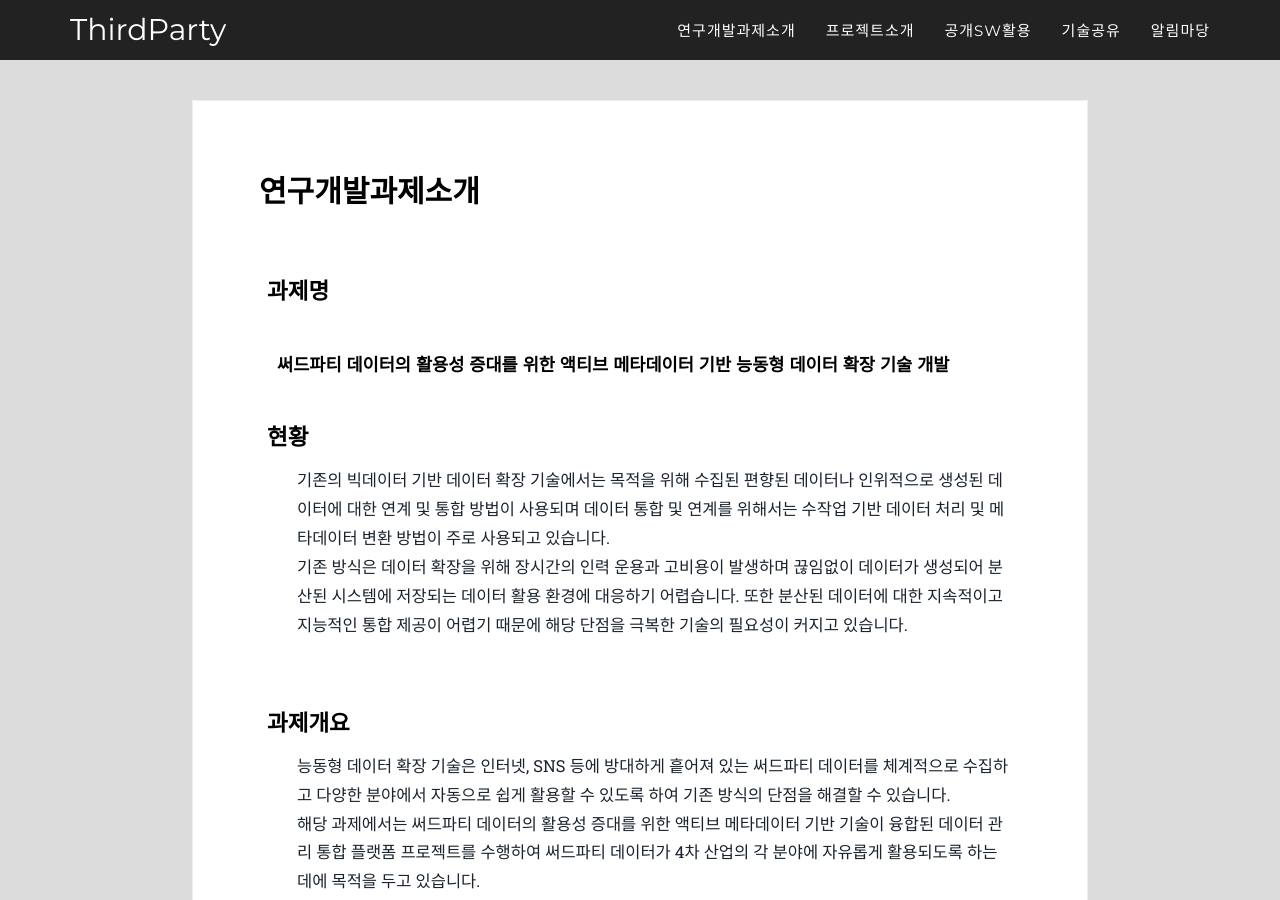
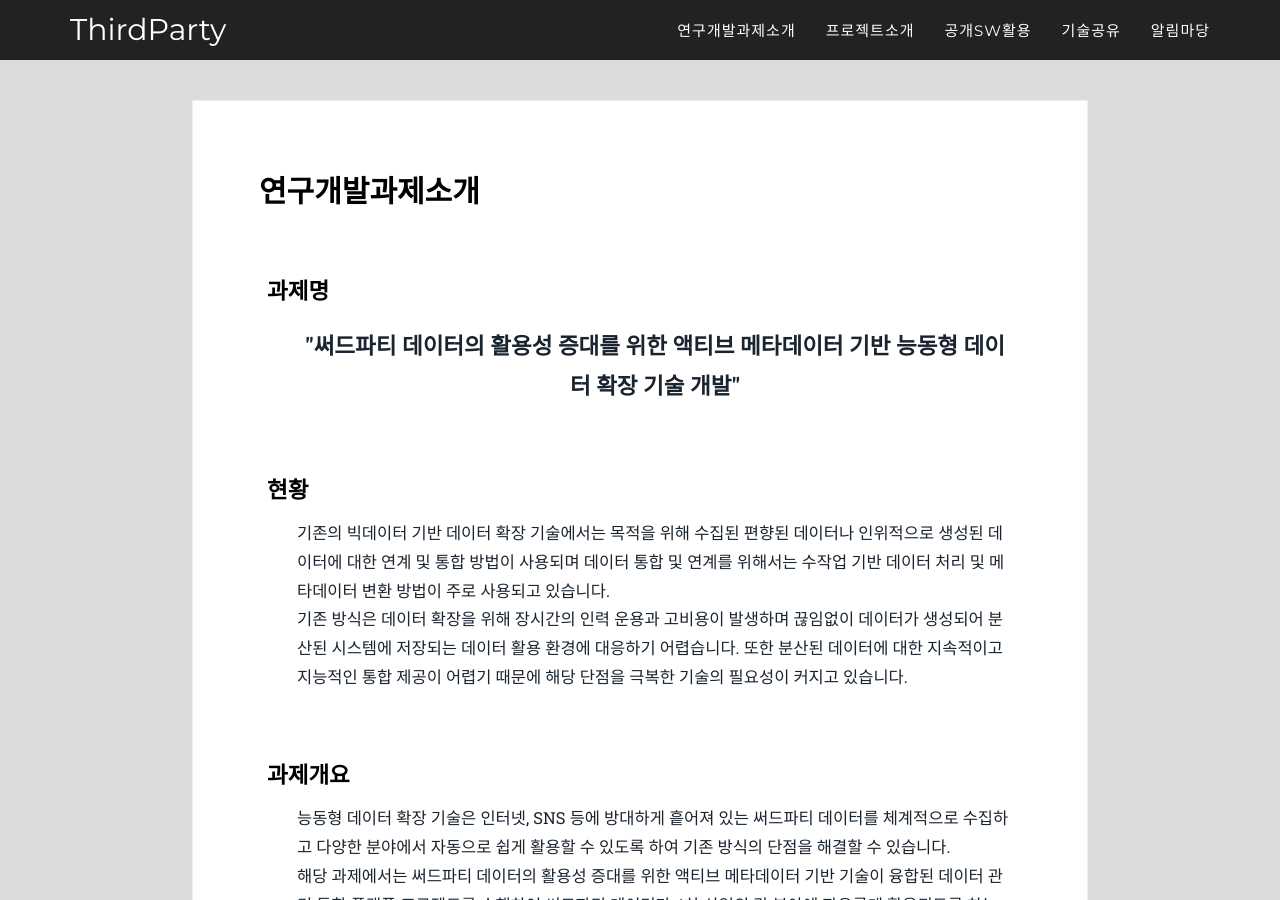
Before and after one commit to ThirdActiveDataExTech/ThirdActiveDataExTech.github.io, a Jekyll site: the page built from 2016_pages/business-intro.html, in a window 1280 px wide and 900 px high. Built offline with Jekyll 4.4.1, drawn with Linux system fonts in a browser that asks for light colours; some web fonts are replaced.

Commit message:
[연구개발과제소개 탭 수정]
- 과제명 스타일 수정

```diff
--- a/2016_pages/business-intro.html
+++ b/2016_pages/business-intro.html
@@ -8,7 +8,9 @@ title: 연구개발과제소개
     <div class="event black-frame">
         <h1 class="title">{{ page.title }}</h1>
         <h2>과제명</h2>
-        <h3>써드파티 데이터의 활용성 증대를 위한 액티브 메타데이터 기반 능동형 데이터 확장 기술 개발</h3>
+        <p style="font-size: 1.5em; text-align: center; font-weight: bold;">
+            "써드파티 데이터의 활용성 증대를 위한 액티브 메타데이터 기반 능동형 데이터 확장 기술 개발"
+        </p>
 
         <h2>현황</h2>
         <p>
```
